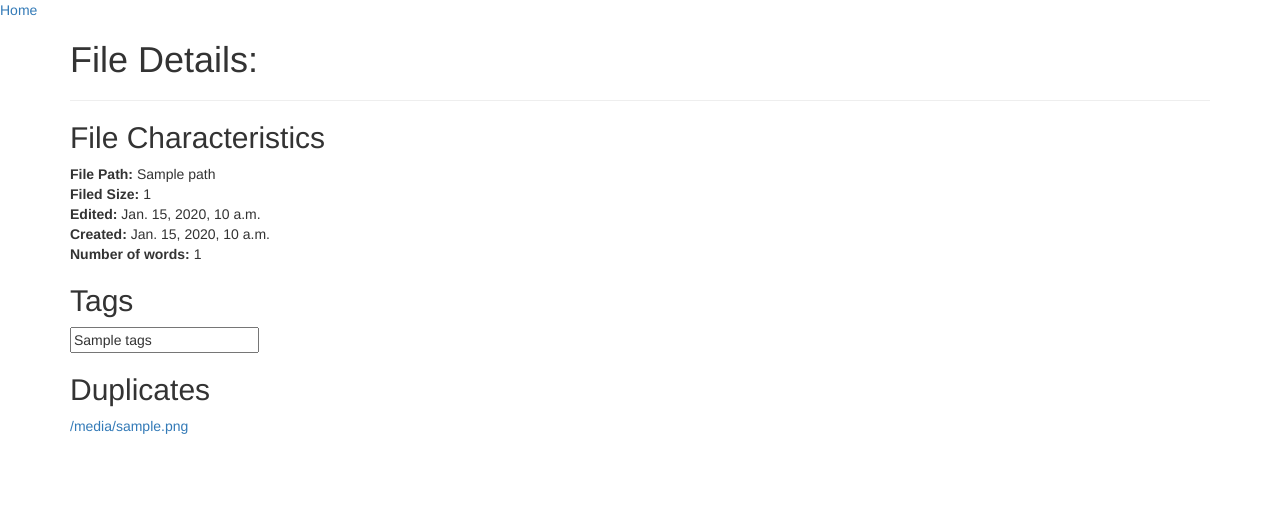
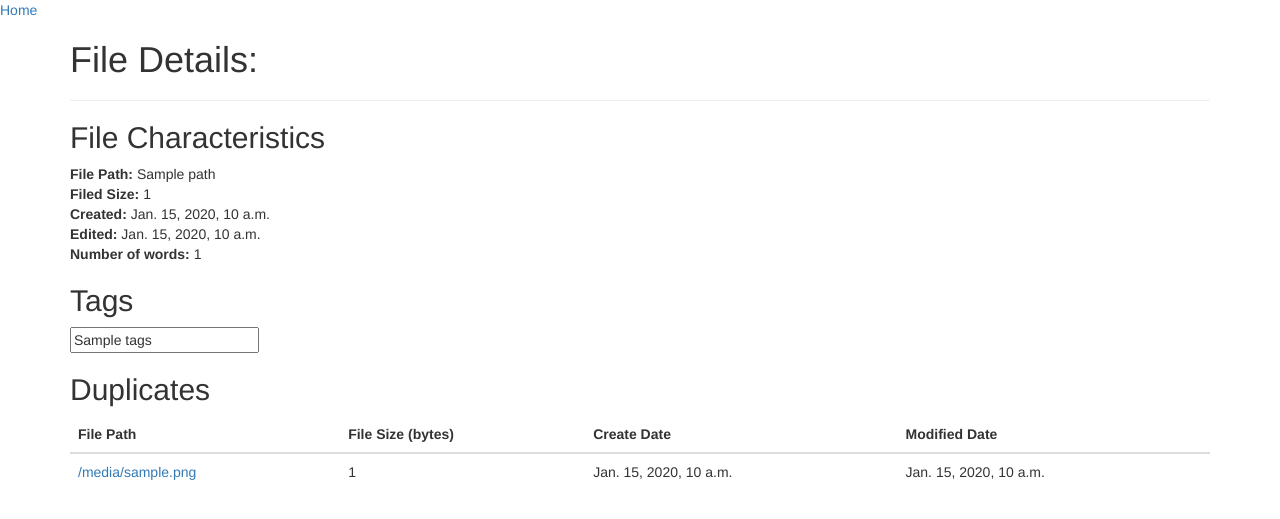
Before and after one commit to MattFox1388/django_server, a Django app: template templates/inspect.html in a window 1280 px wide. Shown: the top 519 px of the page. Run offline with Django 3.2, Linux system fonts and the light colour scheme; the template is opened without the code that fills it: most values are stand-ins (such as "Sample title", 1, 10 or a date in 2020); some libraries are stand-ins or nearby versions.

Commit message:
inspect.html added table for duplicates

```diff
--- a/templates/inspect.html
+++ b/templates/inspect.html
@@ -24,8 +24,8 @@
             <h2>File Characteristics</h2>
             <b>File Path: </b>{{ path }}<br>
             <b>Filed Size: </b>{{ file_size }}<br>
-            <b>Edited: </b>{{ date_edit }}<br>
-            <b>Created: </b>{{ date_create }}<br>
+            <b>Created: </b>{{ date_edit }}<br>
+            <b>Edited: </b>{{ date_create }}<br>
             <b>Number of words: </b>{{ num_words }}<br>
         </div>
         <div id="tags">
@@ -35,9 +35,26 @@
         </div>
         <div id="duplicates">
             <h2>Duplicates</h2>
-            {% for doc in dups %}
-                <a href="{% url 'details-view' doc.file_id %}">{{ doc.get_file_path }}</a><br>
-            {% endfor %}
+            <table class="table table-hover">
+                <thead>
+                  <tr>
+                    <th>File Path</th>
+                    <th>File Size (bytes)</th>
+                    <th>Create Date</th>
+                    <th>Modified Date</th>
+                  </tr>
+                </thead>
+                <tbody>
+                    {% for doc in dups %}
+                        <tr>
+                            <td><a href="{% url 'details-view' doc.file_id %}">{{ doc.get_file_path }}</a></td>
+                            <td>{{doc.get_file_size}}</td>
+                            <td>{{doc.get_edit_date}}</td>
+                            <td>{{doc.get_create_date}}</td>
+                        </tr>
+                    {% endfor %}
+                </tbody>
+            </table>
         </div>
     </div>
 </body>
```
